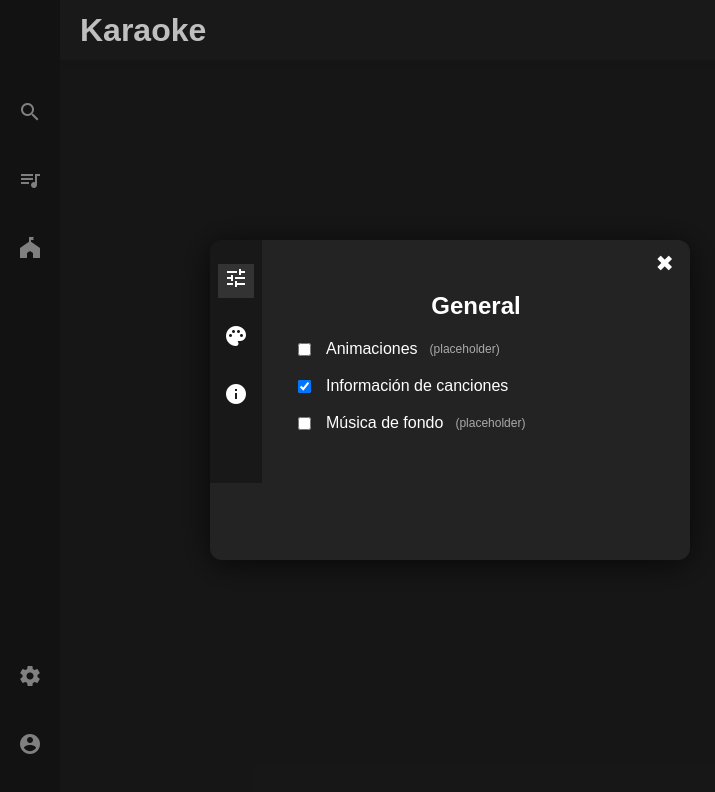
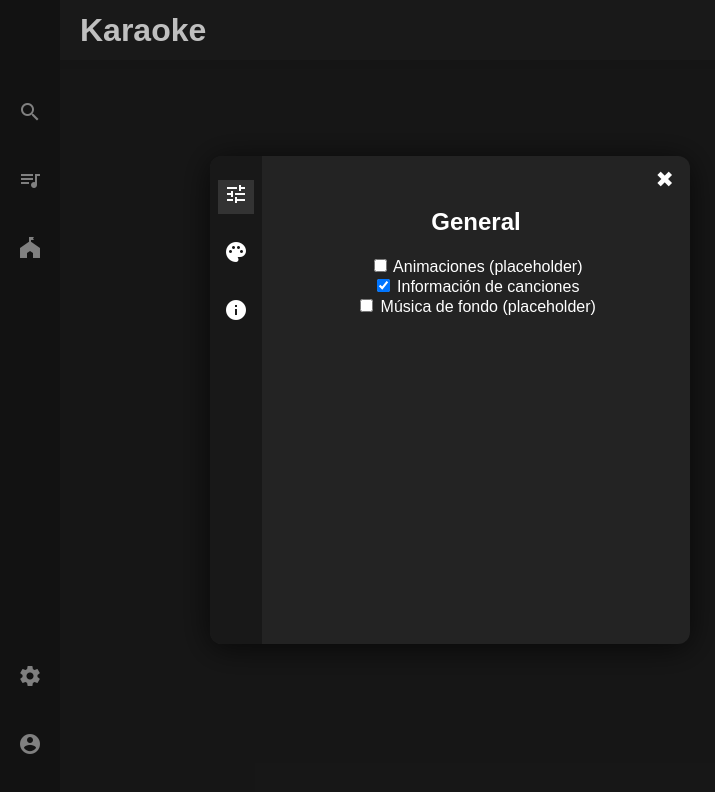
Before and after one commit to AndyCola666/Project_KS, an Electron app: page src/index.html in a window 900 px wide. Both pictures are taken after a click on the item "settings". Shown: the whole page, without its empty margins (0-715 px from the left). Drawn offline with Linux system fonts and the light colour scheme.

Commit message:
settingsStyleSet

```diff
--- a/src/index.html
+++ b/src/index.html
@@ -121,21 +121,32 @@
 </div>
 
   <!-- Ajustes Popup -->
-<div id="popup-ajustes" style="display:none; position:fixed; top:50%; left:50%; transform:translate(-50%,-50%); background:#232323; color:#fff; border-radius:12px; box-shadow:0 4px 32px #000a; z-index:10001; min-width:480px; min-height:320px; padding:0; overflow:hidden;">
-  <div style="display:flex; height:100%;">
+<div id="popup-ajustes" class="popup-ajustes">
+  <div class="ajustes-layout">
     <!-- Barra lateral de iconos -->
-    <div id="ajustes-sidebar" style="background:#181818; padding:24px 8px; display:flex; flex-direction:column; align-items:center; gap:24px;">
-      <button class="ajuste-icono" data-ajuste="general" title="General" style="background:none; border:none; color:#fff; font-size:28px; cursor:pointer;"><span class="material-icons">tune</span></button>
-      <button class="ajuste-icono" data-ajuste="tema" title="Tema" style="background:none; border:none; color:#fff; font-size:28px; cursor:pointer;"><span class="material-icons">palette</span></button>
-      <button class="ajuste-icono" data-ajuste="info" title="Información" style="background:none; border:none; color:#fff; font-size:28px; cursor:pointer;"><span class="material-icons">info</span></button>
+    <div id="ajustes-sidebar" class="ajustes-sidebar">
+      <button class="ajuste-icono" data-ajuste="general" title="General">
+        <span class="material-icons">tune</span>
+      </button>
+      <button class="ajuste-icono" data-ajuste="tema" title="Tema">
+        <span class="material-icons">palette</span>
+      </button>
+      <button class="ajuste-icono" data-ajuste="info" title="Información">
+        <span class="material-icons">info</span>
+      </button>
     </div>
+
     <!-- Vista principal de ajustes -->
-    <div id="ajustes-contenido" style="flex:1; padding:32px; min-width:260px;">
-      <!-- Aquí se carga el contenido dinámicamente -->
+    <div id="ajustes-contenido" class="ajustes-contenido">
+      <!-- Contenido dinámico -->
     </div>
   </div>
-  <button id="btn-cerrar-ajustes" style="position:absolute; top:10px; right:10px; background:none; border:none; color:#fff; font-size:22px; cursor:pointer;">✖</button>
+
+  <button id="btn-cerrar-ajustes" class="btn-cerrar-ajustes" title="Cerrar ajustes">
+    ✖
+  </button>
 </div>
+
 
 <!-- Popup de autenticación admin -->
 <div id="popup-auth-admin" style="display:none; position:fixed; top:50%; left:50%; transform:translate(-50%,-50%); background:#232323; color:#fff; border-radius:12px; box-shadow:0 4px 32px #000a; z-index:10002; min-width:340px; padding:32px 28px;">
--- a/src/renderer.js
+++ b/src/renderer.js
@@ -514,29 +514,29 @@ document.addEventListener('click', (e) => {
 
 const ajustesVistas = {
   general: `
-    <h2>General</h2>
-    <div style="margin-bottom:18px;">
-      <label style="display:flex;align-items:center;gap:12px;">
+    <h2 class="ajuste-titulo">General</h2>
+    <div class="ajuste-item">
+      <label class="ajuste-label">
         <input type="checkbox" id="chk-animaciones">
-        Animaciones <span style="font-size:12px;color:#aaa;">(placeholder)</span>
+        Animaciones <span class="ajuste-nota">(placeholder)</span>
       </label>
     </div>
-    <div style="margin-bottom:18px;">
-      <label style="display:flex;align-items:center;gap:12px;">
+    <div class="ajuste-item">
+      <label class="ajuste-label">
         <input type="checkbox" id="chk-info-canciones" checked>
         Información de canciones
       </label>
     </div>
-    <div style="margin-bottom:18px;">
-      <label style="display:flex;align-items:center;gap:12px;">
+    <div class="ajuste-item">
+      <label class="ajuste-label">
         <input type="checkbox" id="chk-musica-fondo">
-        Música de fondo <span style="font-size:12px;color:#aaa;">(placeholder)</span>
+        Música de fondo <span class="ajuste-nota">(placeholder)</span>
       </label>
     </div>
   `,
   tema: `
-    <h2>Tema</h2>
-    <div style="margin-bottom:18px;">
+    <h2 class="ajuste-titulo">Tema</h2>
+    <div class="ajuste-item">
       <label for="select-fondo">Fondo de pantalla:</label>
       <select id="select-fondo">
         <option value="default">Predeterminado</option>
@@ -545,7 +545,7 @@ const ajustesVistas = {
         <option value="fondo3">Fondo 3</option>
       </select>
     </div>
-    <div style="margin-bottom:18px;">
+    <div class="ajuste-item">
       <label for="select-grid-vista">Vista del grid:</label>
       <select id="select-grid-vista">
         <option value="normal">Predeterminada</option>
@@ -555,8 +555,9 @@ const ajustesVistas = {
       </select>
     </div>
   `,
-  info: `<h2>Información</h2><p>Versión, créditos y ayuda.</p>`
+  info: `<h2 class="ajuste-titulo">Información</h2><p>Versión, créditos y ayuda.</p>`
 };
+
 
 // Mostrar overlay al abrir ajustes
 iconAjustes.addEventListener('click', () => {
@@ -582,28 +583,27 @@ ajustesIconos.forEach(btn => {
 
 // Función para mostrar el contenido de la sección seleccionada
 function mostrarAjuste(seccion) {
+  // Inserta el HTML de la sección (usa clases, no estilos inline)
   ajustesContenido.innerHTML = ajustesVistas[seccion] || '';
+
+  // Resalta el ícono activo en el sidebar de ajustes
   ajustesIconos.forEach(btn => {
     btn.style.background = (btn.dataset.ajuste === seccion) ? '#333' : 'none';
   });
 
+  // Configuración para sección "General"
   if (seccion === 'general') {
-    // Animaciones y música de fondo son placeholders
-
-    // Información de canciones
     const chkInfo = document.getElementById('chk-info-canciones');
-    // Guarda el estado en localStorage
     chkInfo.checked = localStorage.getItem('mostrarInfoCanciones') !== 'false';
     chkInfo.addEventListener('change', () => {
       localStorage.setItem('mostrarInfoCanciones', chkInfo.checked ? 'true' : 'false');
-      mostrarVideos(videosOriginales); // Refresca el grid
+      mostrarVideos(videosOriginales);
     });
   }
 
+  // Configuración para sección "Tema"
   if (seccion === 'tema') {
-    // Cambiar fondo
     const selectFondo = document.getElementById('select-fondo');
-    // Cargar fondo guardado
     selectFondo.value = localStorage.getItem('fondoApp') || 'default';
     selectFondo.addEventListener('change', () => {
       localStorage.setItem('fondoApp', selectFondo.value);
@@ -611,7 +611,6 @@ function mostrarAjuste(seccion) {
     });
     aplicarFondo(selectFondo.value);
 
-    // Cambiar vista del grid
     const selectVista = document.getElementById('select-grid-vista');
     selectVista.value = localStorage.getItem('vistaGrid') || 'normal';
     selectVista.addEventListener('change', () => {
@@ -620,6 +619,7 @@ function mostrarAjuste(seccion) {
     });
   }
 }
+
 
 function aplicarFondo(fondo) {
   const body = document.body;
@@ -659,7 +659,12 @@ btnCerrarAjustes.addEventListener('click', () => {
   popupAjustes.style.display = 'none';
 });
 
-// --- Nuevas funciones para el manejo de administradores ---
+// ==============================
+// 8. 👤 ADMINISTRADORES Y POPUPS
+// ==============================
+
+
+// --- Funciones para el manejo de administradores ---
 async function cargarVistaUsuarios() {
   let html = `
     <div style="margin-bottom:18px;">
@@ -781,10 +786,6 @@ async function mostrarEliminarAdmin() {
     });
   };
 }
-
-// ==============================
-// 8. 👤 ADMINISTRADORES Y POPUPS
-// ==============================
 
 // Mostrar popup de autenticación al hacer click en el icono admin
 iconAdmin.addEventListener('click', () => {
--- a/src/style.css
+++ b/src/style.css
@@ -404,3 +404,75 @@ body.sidebar-expanded .main-content {
   transition: background-color 0.2s, transform 0.2s;
   transform: scale(1.02);
 }
+
+/* Estilos para el menú de ajustes */
+/* Ajustes - diseño de secciones */
+/* Popup Ajustes: contenedor principal */
+.popup-ajustes {
+  display: none;
+  position: fixed;
+  top: 50%;
+  left: 50%;
+  transform: translate(-50%, -50%);
+  background: #232323;
+  color: #fff;
+  border-radius: 12px;
+  box-shadow: 0 4px 32px #000a;
+  z-index: 10001;
+  min-width: 480px;
+  min-height: 320px;
+  padding: 0;
+  overflow: hidden;
+}
+
+/* Layout interno (sidebar + contenido) */
+.ajustes-layout {
+  display: flex;
+  height: 100%;
+}
+
+/* Sidebar de iconos */
+.ajustes-sidebar {
+  background: #181818;
+  padding: 24px 8px;
+  display: flex;
+  height: 55vh;
+  flex-direction: column;
+  align-items: center;
+  gap: 24px;
+}
+
+/* Botones del sidebar */
+.ajuste-icono {
+  background: none;
+  border: none;
+  color: #fff;
+  font-size: 28px;
+  cursor: pointer;
+  transition: background 0.2s, color 0.2s;
+}
+
+.ajuste-icono:hover,
+.ajuste-icono:focus {
+  background: #333;
+  border-radius: 8px;
+}
+
+/* Área de contenido */
+.ajustes-contenido {
+  flex: 1;
+  padding: 32px;
+  min-width: 260px;
+}
+
+/* Botón de cerrar */
+.btn-cerrar-ajustes {
+  position: absolute;
+  top: 10px;
+  right: 10px;
+  background: none;
+  border: none;
+  color: #fff;
+  font-size: 22px;
+  cursor: pointer;
+}
```
